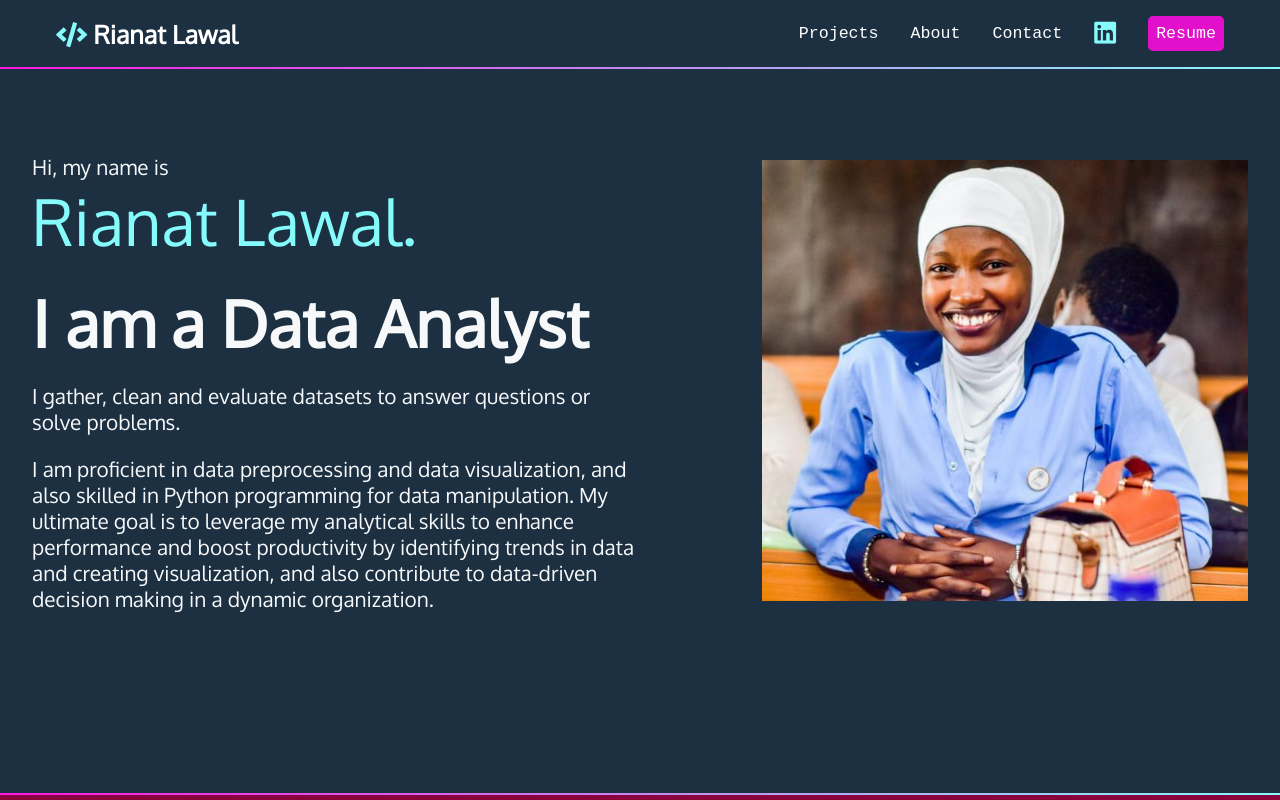
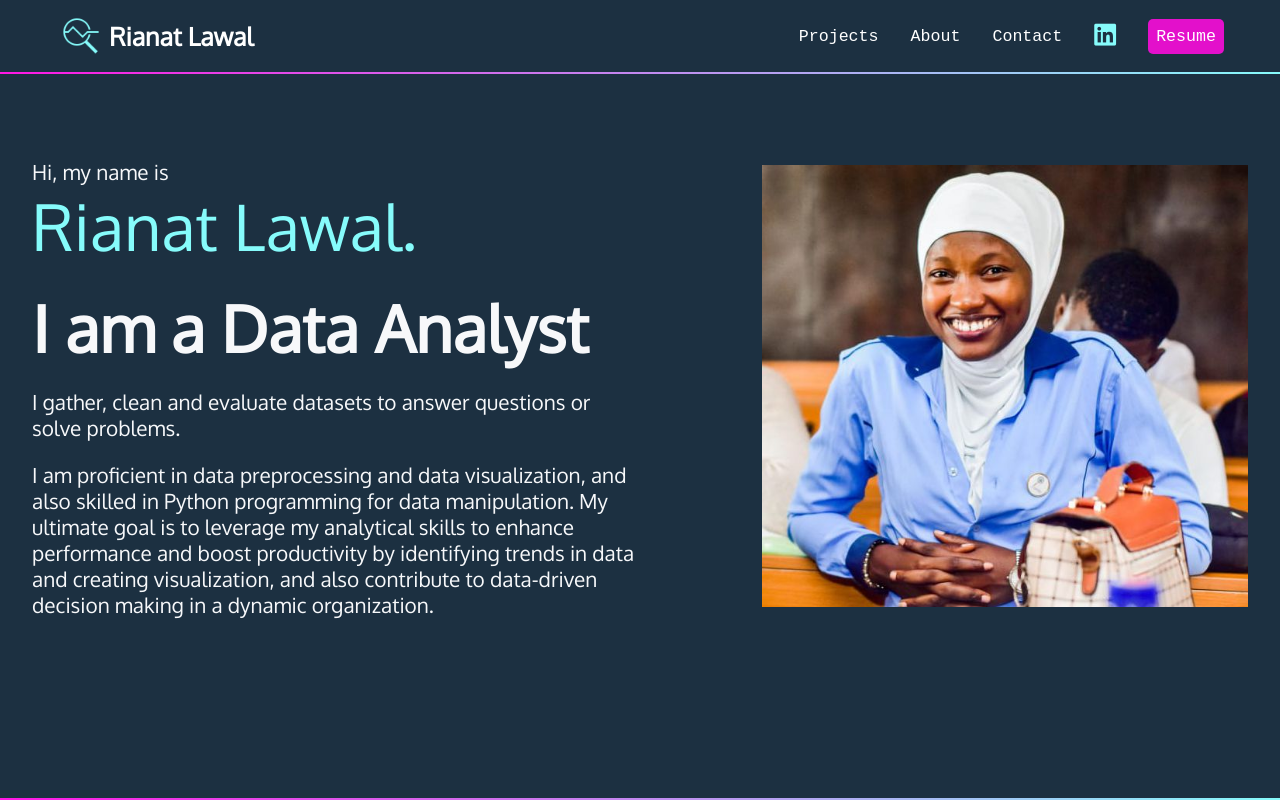
Before and after one commit to dmystical-coder/portfolio-website, a plain HTML site: page index.html in a window 1280 px wide. Shown: the top 800 px of the page. Drawn offline with Linux system fonts and the light colour scheme; a web font is replaced by a local one.

Commit message:
Add favicon and change logo icon

```diff
--- a/assets/css/main.css
+++ b/assets/css/main.css
@@ -52,6 +52,17 @@ footer li a:hover{
 
 img{
   width: 100%;
+}
+
+nav ul li h1>a{
+  display: flex;
+  justify-content: center;
+  align-items: center;
+  gap: 0.5rem;
+}
+
+nav ul li h1>a img{
+  width: 20%;
 }
 
 
--- a/index.html
+++ b/index.html
@@ -6,6 +6,8 @@
   <meta http-equiv="X-UA-Compatible" content="IE=edge" />
   <meta name="viewport" content="width=device-width, initial-scale=1.0" />
   <title>Rianat Lawal</title>
+
+  <link rel="shortcut icon" type="image/x-icon" href="./assets/img/icons8-data-analysis-ios-16-32.png" />
 
   <link rel="preconnect" href="https://fonts.googleapis.com" />
   <link rel="preconnect" href="https://fonts.gstatic.com" crossorigin />
@@ -20,7 +22,7 @@
       <ul>
         <li>
           <h1>
-            <a href="./index.html"><span class="fas fa-solid fa-code" aria-hidden="true"></span>
+            <a href="./index.html"><img src="./assets/img/data-analysis.png" alt="data-analysis" aria-hidden="true">
               <span>Rianat Lawal</span></a>
           </h1>
         </li>
@@ -34,7 +36,7 @@
           </a>
         </li>
 
-        <li><a href="./assets/docs/rianat-lawal.pdf" target="_blank" class="button" download>Resume</a></li>
+        <li><a href="./assets/docs/rianat-lawal.pdf" target="_blank" class="button">Resume</a></li>
       </ul>
     </nav>
   </header>
```
Also changed, not shown: about.html (+3 -2 lines), assets/img/data-analysis.png (added), assets/img/icons8-data-analysis-ios-16-16.png (added), assets/img/icons8-data-analysis-ios-16-32.png (added), assets/img/icons8-data-analysis-ios-16-96.png (added).
